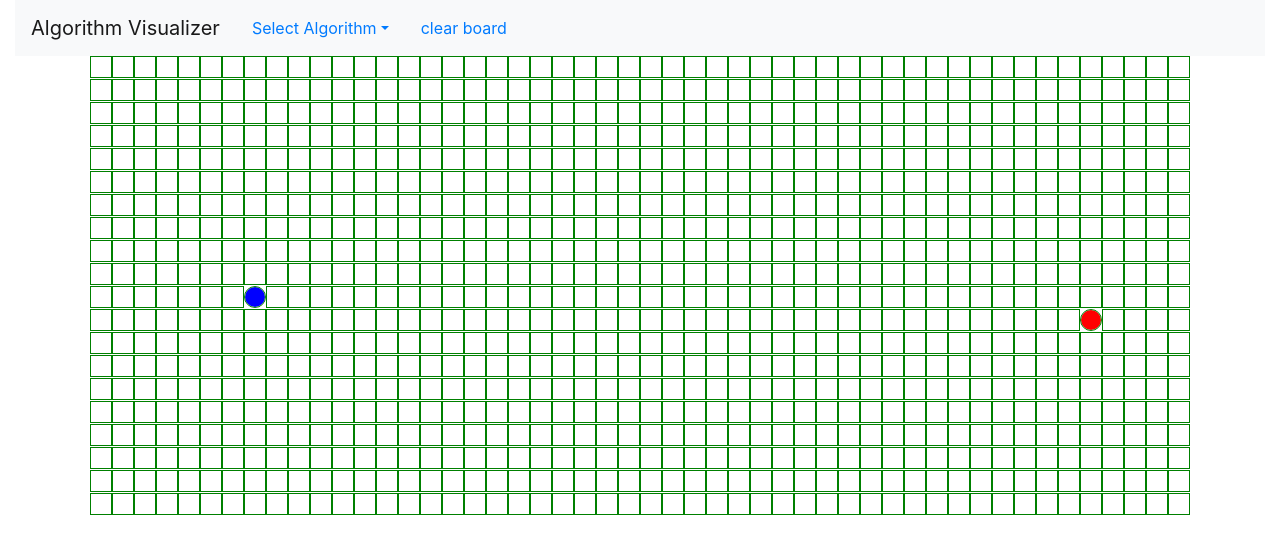
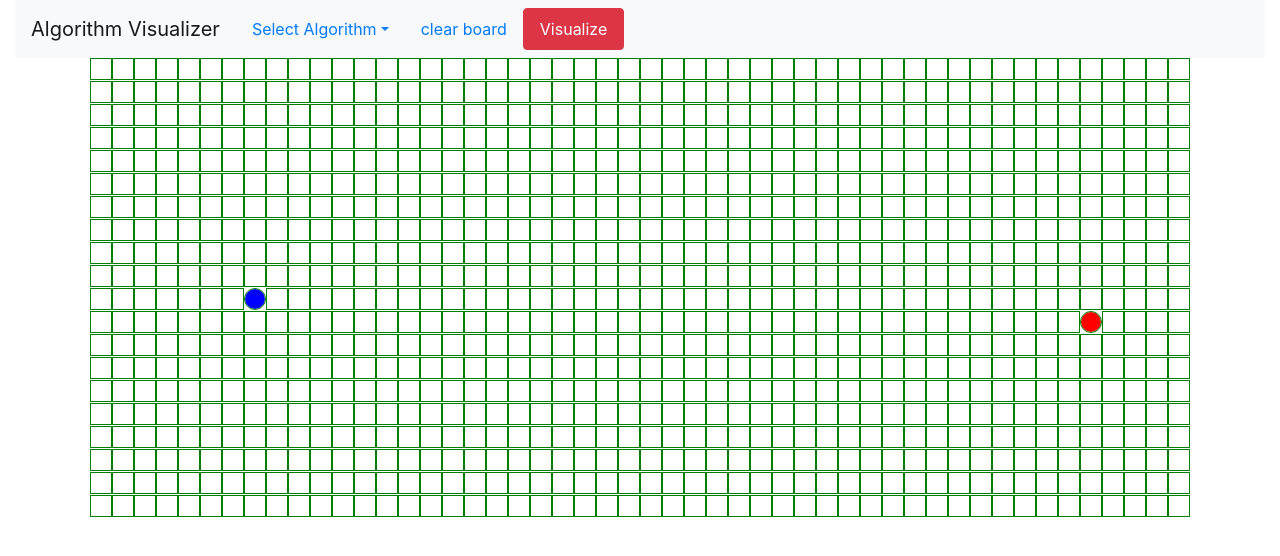
Before and after one commit to ManivannanBel/algorithm-visualizer, a React (Create React App) app: page / in a window 1280 px wide. Shown: the top 556 px of the page. Built offline with nearby package versions, Linux system fonts and the light colour scheme.

Commit message:
common visualization button added

```diff
--- a/src/components/VisualizerComponent.jsx
+++ b/src/components/VisualizerComponent.jsx
@@ -18,6 +18,9 @@ const START_POS_ROW = 10
 const START_POS_COL = 7
 const FINISH_POS_ROW = 11
 const FINISH_POS_COL = 45
+const SLOW_SPEED = 30
+const MEDIUM_SPEED = 20
+const FAST_SPEED = 10
 
 export class VisualizerComponent extends Component {
 
@@ -27,7 +30,8 @@ export class VisualizerComponent extends Component {
         this.state = {
              grid : [],
              mousePressed : false,
-             mousePointerEvents : 'auto'
+             mousePointerEvents : 'auto',
+             selectedAlgorithm : ''
         }
 
         //Refs for all the nodes
@@ -331,8 +335,6 @@ export class VisualizerComponent extends Component {
           const DFSPath = getDFSPath(finishNode)
           this.animateDepthFirstSearch(visitedNodeInOrder, DFSPath)
         },500)
-
-
     }
 
     animateBreadthFirstSearch = (visitedNodeInOrder, DFSPath) => {
@@ -474,6 +476,40 @@ export class VisualizerComponent extends Component {
       }, 500)
     }
 
+    visualizeSelectedAlgorithm = () => {
+      const {selectedAlgorithm} = this.state;
+      console.log(selectedAlgorithm)
+      switch(selectedAlgorithm){
+        case "Dijkstra Algorithm":
+          this.visualizeDijkstra();
+          break;
+        case "Depth first search":
+          this.visualizeDepthFirstSearch();
+          break;
+        case "Breadth frist search":
+          this.visualizeBreadthFirstSearch();
+          break;
+        case "Greedy Best first search":
+          this.visualizeBestFirstSearch();
+          break;
+        case "A* search":
+          this.visualizeAStarSearch();
+          break;
+        case "Bidirectional BFS":
+          this.visualizeBidirectionalSearch();
+          break;
+        default:
+          window.alert("select an algorithm!");
+      }
+
+    }
+
+    selectAlgorithm = (algorithm) => {
+      //console.log(algorithm)
+      this.setState({selectedAlgorithm : algorithm})
+      //console.log(this.state.selectedAlgorithm)
+    }
+
 
     render() {
         const grid = this.state.grid
@@ -488,14 +524,15 @@ export class VisualizerComponent extends Component {
             <Navbar bg="light">
             <Navbar.Brand href="#">Algorithm Visualizer</Navbar.Brand>
             <NavDropdown title="Select Algorithm" id="basic-nav-dropdown" style={{ pointerEvents : this.state.mousePointerEvents }}>
-            <NavDropdown.Item href="" onClick={() => this.visualizeDijkstra()}>Visualize Dijkstra</NavDropdown.Item>
-            <NavDropdown.Item href="" onClick={() => this.visualizeDepthFirstSearch()}>Visualize Depth Fisrt Search</NavDropdown.Item>
-            <NavDropdown.Item href="" onClick={() => this.visualizeBreadthFirstSearch()}>Visualize Breadth Fisrt Search</NavDropdown.Item>
-            <NavDropdown.Item href="" onClick={() => this.visualizeBestFirstSearch()}>Visualize Best Fisrt Search</NavDropdown.Item>
-            <NavDropdown.Item href="" onClick={() => this.visualizeAStarSearch()}>Visualize A* Search</NavDropdown.Item>
-            <NavDropdown.Item href="" onClick={() => this.visualizeBidirectionalSearch()}>Visualize Bidirectional Search Search (BFS)</NavDropdown.Item>
+            <NavDropdown.Item href="" onClick={() => this.selectAlgorithm("Dijkstra Algorithm")}>Visualize Dijkstra</NavDropdown.Item>
+            <NavDropdown.Item href="" onClick={() => this.selectAlgorithm("Depth first search")}>Visualize Depth Fisrt Search</NavDropdown.Item>
+            <NavDropdown.Item href="" onClick={() => this.selectAlgorithm("Breadth frist search")}>Visualize Breadth Fisrt Search</NavDropdown.Item>
+            <NavDropdown.Item href="" onClick={() => this.selectAlgorithm("Greedy Best first search")}>Visualize Best Fisrt Search</NavDropdown.Item>
+            <NavDropdown.Item href="" onClick={() => this.selectAlgorithm("A* search")}>Visualize A* Search</NavDropdown.Item>
+            <NavDropdown.Item href="" onClick={() => this.selectAlgorithm("Bidirectional BFS")}>Visualize Bidirectional Search Search (BFS)</NavDropdown.Item>
             </NavDropdown>
             <Nav.Link onClick={() => this.clearVisitedNode(true)} style={{ pointerEvents : this.state.mousePointerEvents }}>clear board</Nav.Link>
+            <Nav.Link className="btn btn-danger" onClick={() => this.visualizeSelectedAlgorithm()} style={{ pointerEvents : this.state.mousePointerEvents }}>Visualize {this.state.selectedAlgorithm}</Nav.Link>
             </Navbar>
             </div>
             <div className="grid" style={{ pointerEvents : this.state.mousePointerEvents }}>
```
